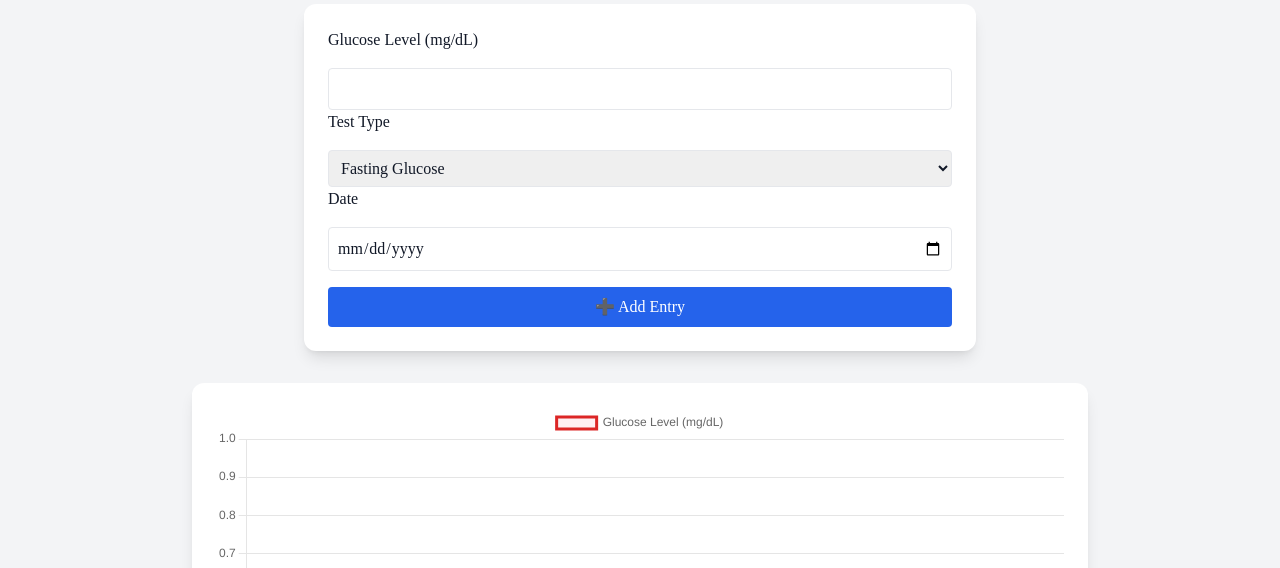
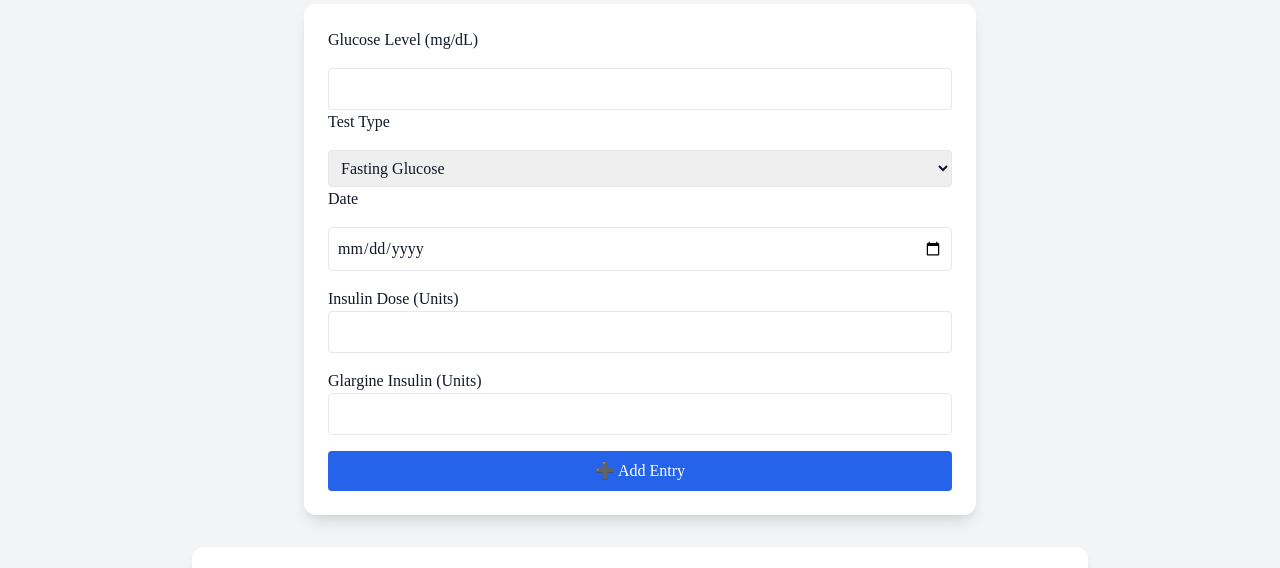
Before and after one commit to anshuman502/blood-glucose-tracker, a plain HTML site: page index.html in a window 1280 px wide. Shown: the part 192-760 px from the top of the page. Drawn offline with nearby package versions, Linux system fonts and the light colour scheme.

Commit message:
Update index.html

```diff
--- a/index.html
+++ b/index.html
@@ -106,12 +106,12 @@
     <label>Date</label>
     <input type="date" id="dateInput" class="w-full p-2 border rounded dark:bg-gray-700"/>
 
-    <div id="insulinInputDiv" class="hidden">
+    <div id="insulinInputDiv" class="">
       <label>Insulin Dose (Units)</label>
       <input type="number" id="insulinInput" class="w-full p-2 border rounded dark:bg-gray-700"/>
     </div>
 
-    <div id="glargineInputDiv" class="mb-2 hidden">
+    <div id="glargineInputDiv" class="mb-2">
       <label>Glargine Insulin (Units)</label>
       <input type="number" id="glargineInput" class="w-full p-2 border rounded dark:bg-gray-700"/>
     </div>
```
